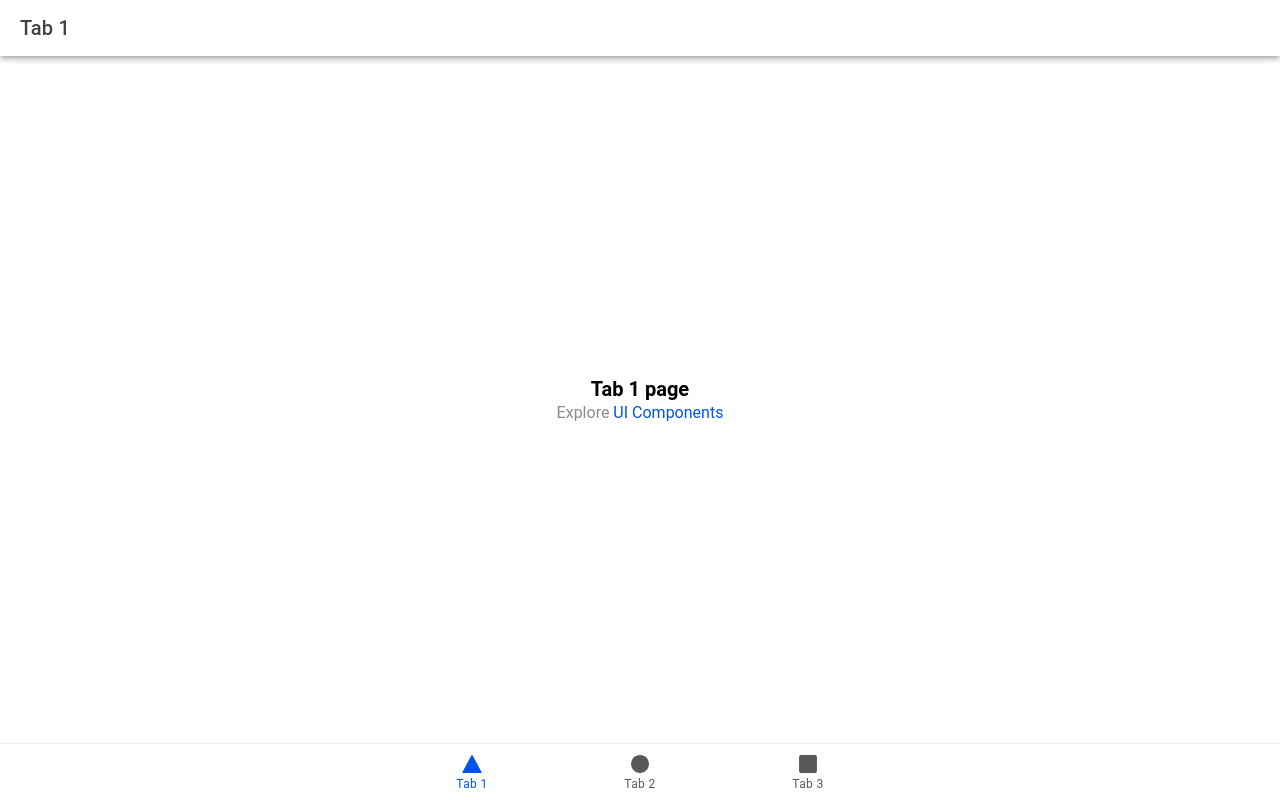
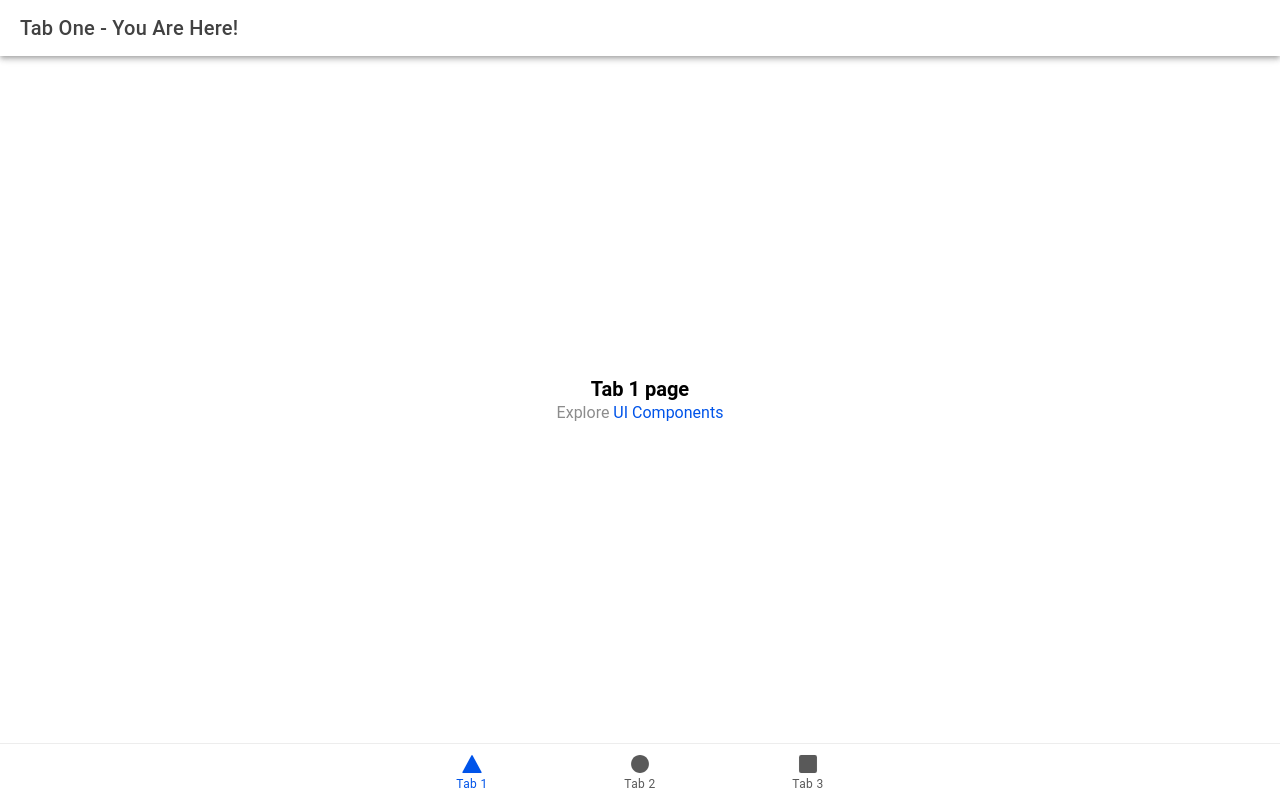
Before and after one commit to ShayanMHTB/UClick, a React (Vite) app: page /tab1 in a window 1280 px wide. Built offline with nearby package versions, Linux system fonts and the light colour scheme.

Commit message:
Tab1.tsx title changed.

```diff
--- a/src/pages/Tab1.tsx
+++ b/src/pages/Tab1.tsx
@@ -1,4 +1,10 @@
-import { IonContent, IonHeader, IonPage, IonTitle, IonToolbar } from '@ionic/react';
+import {
+  IonContent,
+  IonHeader,
+  IonPage,
+  IonTitle,
+  IonToolbar,
+} from '@ionic/react';
 import ExploreContainer from '../components/ExploreContainer';
 import './Tab1.css';
 
@@ -7,7 +13,7 @@ const Tab1: React.FC = () => {
     <IonPage>
       <IonHeader>
         <IonToolbar>
-          <IonTitle>Tab 1</IonTitle>
+          <IonTitle>Tab One - You Are Here!</IonTitle>
         </IonToolbar>
       </IonHeader>
       <IonContent fullscreen>
```
